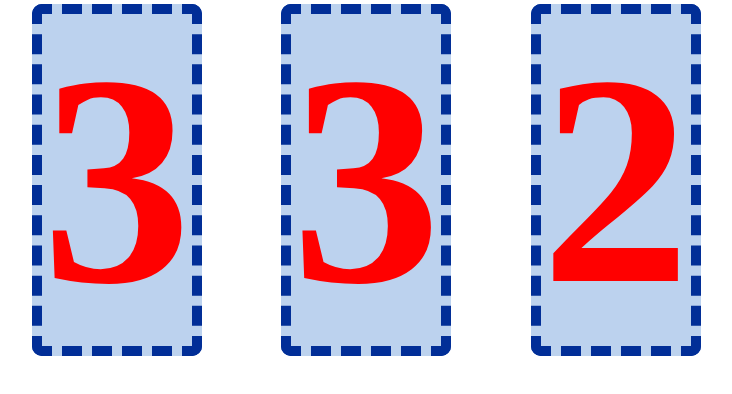
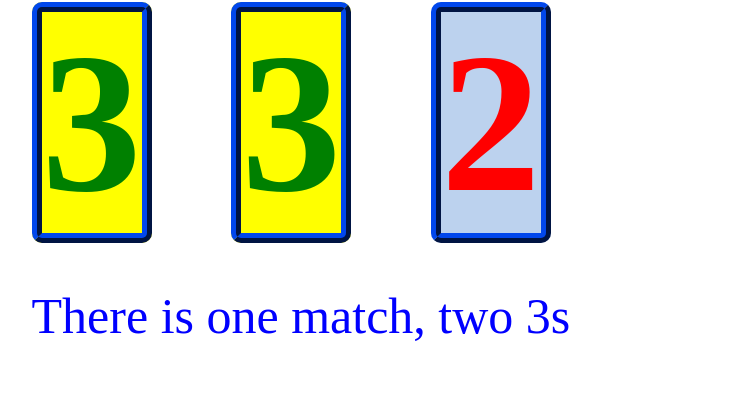
Before and after one commit to MsEmma/Playing-With-Matches, a plain HTML site: page index.html in a window 1280 px wide. Shown: the whole page, without its empty margins (52-784 px from the left). Drawn offline with Linux system fonts and the light colour scheme.

Commit message:
added matching checks

```diff
--- a/index.html
+++ b/index.html
@@ -8,9 +8,15 @@
 </head>
 <body>
 
-	<div class= "number" > 7 </div>
-	<div class = "number"> 2 </div>
-	<div class = "number"> 5 </div>
+	<div class = "number" ></div>
+	<div class = "number" ></div>
+	<div class = "number" ></div>
+
+	<div>
+
+	<p id = "display"></p>
+
+  </div>
 
 	<script type="text/javascript" src="script.js"></script>
 
--- a/script.js
+++ b/script.js
@@ -2,13 +2,62 @@ function getRandomNumber(min,max) {
   return Math.floor(Math.random()*max)+min;
 }
 
-var x = document.querySelectorAll(".number");
+var randomNumbers = document.querySelectorAll(".number");
 
 function displayNumber(){
-      console.log(x.length)
-      for (i = 0; i < x.length; i++) {
-        x[i].innerHTML = getRandomNumber(1,3);
-      }
+  for (i = 0; i < randomNumbers.length; i++) {
+    randomNumbers[i].innerHTML = getRandomNumber(1,3);
+  }
 }
 
 displayNumber();
+
+// function checkForMatches(){
+//   //find matches
+//   if (firstNumber === randomNumbers[1].innerHTML){
+//     alert("match");
+//   }
+//}
+
+function highLightMatches(){
+
+  var message = document.getElementById("display");
+  var case_one = randomNumbers[0].innerHTML === randomNumbers[1].innerHTML;
+  var case_two = randomNumbers[0].innerHTML === randomNumbers[2].innerHTML;
+  var case_three = randomNumbers[1].innerHTML === randomNumbers[2].innerHTML;
+  var firstNumber = randomNumbers[0].innerHTML;
+  var secondNumber = randomNumbers[1].innerHTML;
+  var thirdNumber = randomNumbers[2].innerHTML;
+
+  if (case_one && case_three) {
+    randomNumbers[0].classList.add("highlight");
+    randomNumbers[1].classList.add("highlight");
+    randomNumbers[2].classList.add("highlight");
+    message.innerHTML = 'There are three matches, three ' + firstNumber + 's';
+    }
+
+  else if (case_one){
+    randomNumbers[0].classList.add("highlight");
+    randomNumbers[1].classList.add("highlight");
+    message.innerHTML = 'There is one match, two ' + firstNumber + 's';
+    }
+
+  else if (case_two){
+    randomNumbers[0].classList.add("highlight");
+    randomNumbers[2].classList.add("highlight");
+    message.innerHTML = 'There is one match, two ' + firstNumber + 's';
+    }
+
+  else if (case_three){
+    randomNumbers[1].classList.add("highlight");
+    randomNumbers[2].classList.add("highlight");
+    message.innerHTML = 'There is one match, two ' + secondNumber + 's';
+    }
+
+  else {
+    message.innerHTML = 'There are no matches';
+  }
+
+}
+
+highLightMatches();
--- a/styles.css
+++ b/styles.css
@@ -1,13 +1,22 @@
 .number{
-height: 100px;
-width: 400px;
   background-color: #BCD2EE;
-border: 10px dashed #012E97;
+  border: 10px ridge #012E97;
   border-radius: 10px; /*Obtaining round edges*/
   margin: auto; /*centering the button*/
   color: red;
-font-size: 300px;
+  font-size: 200px;
   font-weight: bold;
   margin-left: 2cm;
   display: inline;
 }
+
+.highlight {
+  background-color:#FFFF00;
+  color: green;
+}
+
+#display {
+  color: blue;
+  font-size: 50px;
+  margin-left: 2cm;
+}
```
Lines whose indentation alone changed are shown as unchanged.
